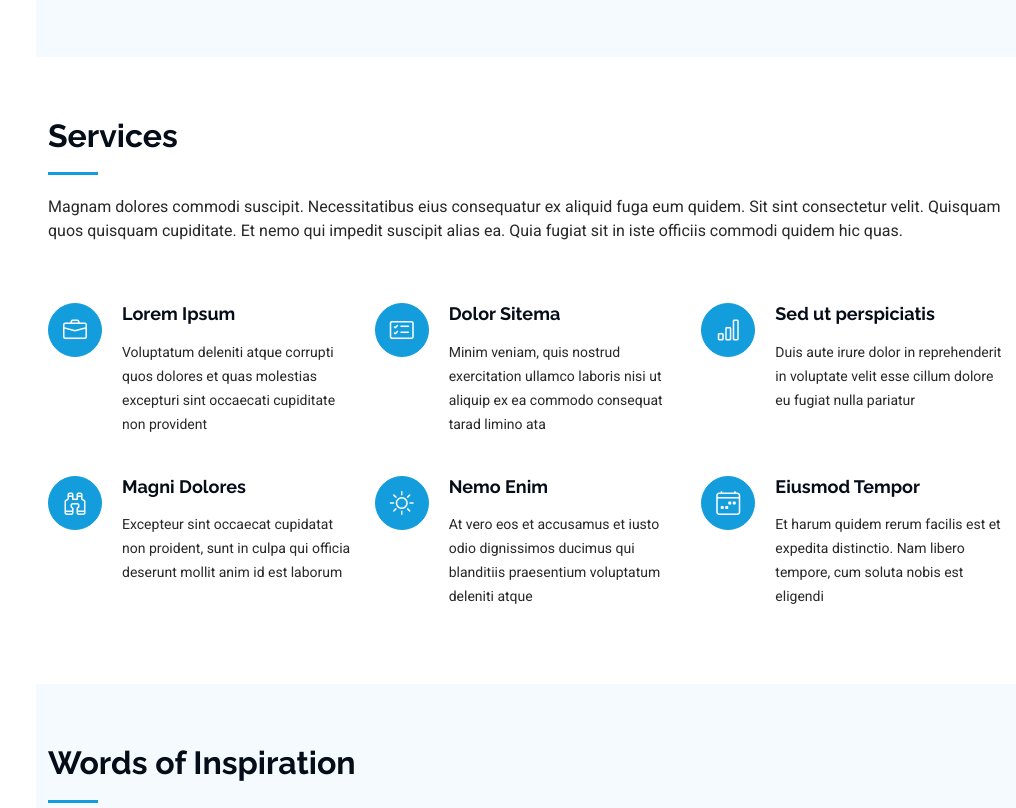
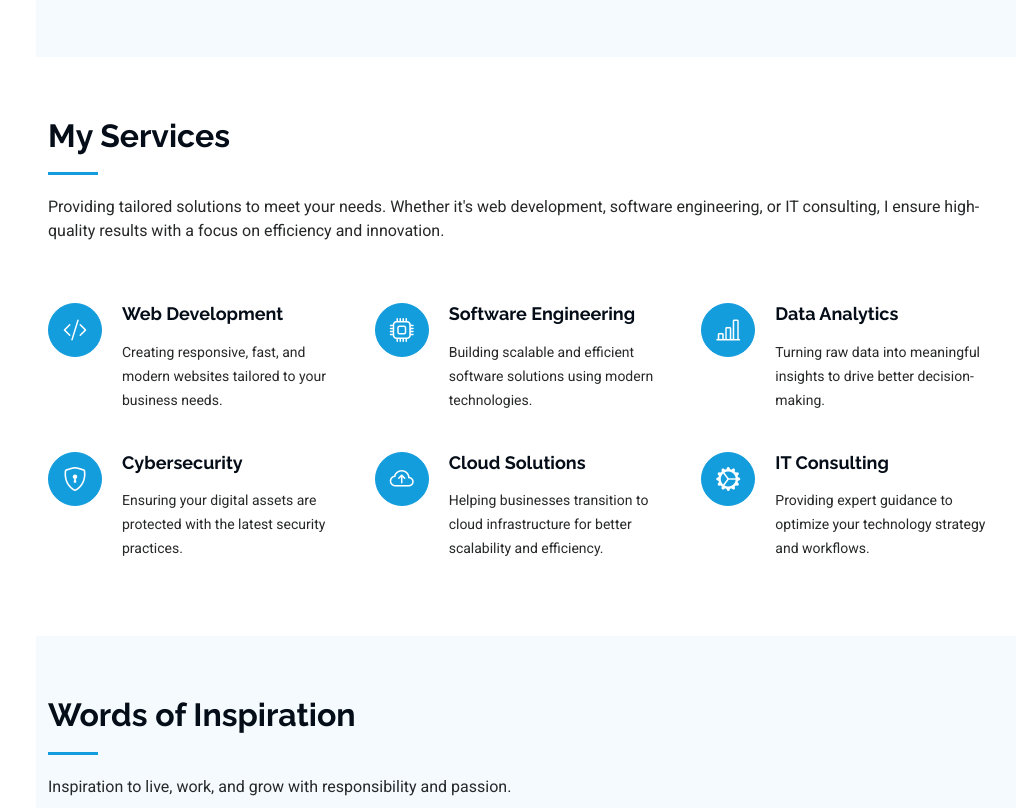
Before and after one commit to HamidrezaRahimian/personal-Website, a plain HTML site: page index.html in a window 1280 px wide. Shown: the part 5775-6583 px from the top of the page, without its empty margins (264-1280 px from the left). Drawn offline with Linux system fonts and the light colour scheme.

Commit message:
update html

```diff
--- a/index.html
+++ b/index.html
@@ -4,7 +4,7 @@
 <head>
   <meta charset="utf-8">
   <meta content="width=device-width, initial-scale=1.0" name="viewport">
-  <title>Index - iPortfolio Bootstrap Template</title>
+  <title>Hamidreza Rahimian</title>
   <meta content="" name="description">
   <meta content="" name="keywords">
 
@@ -478,9 +478,9 @@
       <!-- Section Title -->
       <div class="container section-title" data-aos="fade-up">
         <h2>Portfolio</h2>
-        <p>Magnam dolores commodi suscipit. Necessitatibus eius consequatur ex aliquid fuga eum quidem. Sit sint
-          consectetur velit. Quisquam quos quisquam cupiditate. Et nemo qui impedit suscipit alias ea. Quia fugiat sit
-          in iste officiis commodi quidem hic quas.</p>
+        <p>A glimpse into my journey—projects I’ve built, places I’ve explored, and moments I’ve captured. From web
+          development to travel adventures, this portfolio reflects my passion for technology, creativity, and new
+          experiences.</p>
       </div><!-- End Section Title -->
 
       <div class="container">
@@ -684,76 +684,67 @@
 
       <!-- Section Title -->
       <div class="container section-title" data-aos="fade-up">
-        <h2>Services</h2>
-        <p>Magnam dolores commodi suscipit. Necessitatibus eius consequatur ex aliquid fuga eum quidem. Sit sint
-          consectetur velit. Quisquam quos quisquam cupiditate. Et nemo qui impedit suscipit alias ea. Quia fugiat sit
-          in iste officiis commodi quidem hic quas.</p>
+        <h2>My Services</h2>
+        <p>Providing tailored solutions to meet your needs. Whether it's web development, software engineering, or IT
+          consulting, I ensure high-quality results with a focus on efficiency and innovation.</p>
       </div><!-- End Section Title -->
 
       <div class="container">
-
         <div class="row gy-4">
 
           <div class="col-lg-4 col-md-6 service-item d-flex" data-aos="fade-up" data-aos-delay="100">
-            <div class="icon flex-shrink-0"><i class="bi bi-briefcase"></i></div>
+            <div class="icon flex-shrink-0"><i class="bi bi-code-slash"></i></div>
             <div>
-              <h4 class="title"><a href="service-details.html" class="stretched-link">Lorem Ipsum</a></h4>
-              <p class="description">Voluptatum deleniti atque corrupti quos dolores et quas molestias excepturi sint
-                occaecati cupiditate non provident</p>
+              <h4 class="title"><a href="service-details.html" class="stretched-link">Web Development</a></h4>
+              <p class="description">Creating responsive, fast, and modern websites tailored to your business needs.</p>
             </div>
-          </div>
-          <!-- End Service Item -->
+          </div><!-- End Service Item -->
 
           <div class="col-lg-4 col-md-6 service-item d-flex" data-aos="fade-up" data-aos-delay="200">
-            <div class="icon flex-shrink-0"><i class="bi bi-card-checklist"></i></div>
+            <div class="icon flex-shrink-0"><i class="bi bi-cpu"></i></div>
             <div>
-              <h4 class="title"><a href="service-details.html" class="stretched-link">Dolor Sitema</a></h4>
-              <p class="description">Minim veniam, quis nostrud exercitation ullamco laboris nisi ut aliquip ex ea
-                commodo consequat tarad limino ata</p>
+              <h4 class="title"><a href="service-details.html" class="stretched-link">Software Engineering</a></h4>
+              <p class="description">Building scalable and efficient software solutions using modern technologies.</p>
             </div>
           </div><!-- End Service Item -->
 
           <div class="col-lg-4 col-md-6 service-item d-flex" data-aos="fade-up" data-aos-delay="300">
-            <div class="icon flex-shrink-0"><i class="bi bi-bar-chart"></i></div>
+            <div class="icon flex-shrink-0"><i class="bi bi-bar-chart-line"></i></div>
             <div>
-              <h4 class="title"><a href="service-details.html" class="stretched-link">Sed ut perspiciatis</a></h4>
-              <p class="description">Duis aute irure dolor in reprehenderit in voluptate velit esse cillum dolore eu
-                fugiat nulla pariatur</p>
+              <h4 class="title"><a href="service-details.html" class="stretched-link">Data Analytics</a></h4>
+              <p class="description">Turning raw data into meaningful insights to drive better decision-making.</p>
             </div>
           </div><!-- End Service Item -->
 
           <div class="col-lg-4 col-md-6 service-item d-flex" data-aos="fade-up" data-aos-delay="400">
-            <div class="icon flex-shrink-0"><i class="bi bi-binoculars"></i></div>
+            <div class="icon flex-shrink-0"><i class="bi bi-shield-lock"></i></div>
             <div>
-              <h4 class="title"><a href="service-details.html" class="stretched-link">Magni Dolores</a></h4>
-              <p class="description">Excepteur sint occaecat cupidatat non proident, sunt in culpa qui officia deserunt
-                mollit anim id est laborum</p>
+              <h4 class="title"><a href="service-details.html" class="stretched-link">Cybersecurity</a></h4>
+              <p class="description">Ensuring your digital assets are protected with the latest security practices.</p>
             </div>
           </div><!-- End Service Item -->
 
           <div class="col-lg-4 col-md-6 service-item d-flex" data-aos="fade-up" data-aos-delay="500">
-            <div class="icon flex-shrink-0"><i class="bi bi-brightness-high"></i></div>
+            <div class="icon flex-shrink-0"><i class="bi bi-cloud-arrow-up"></i></div>
             <div>
-              <h4 class="title"><a href="service-details.html" class="stretched-link">Nemo Enim</a></h4>
-              <p class="description">At vero eos et accusamus et iusto odio dignissimos ducimus qui blanditiis
-                praesentium voluptatum deleniti atque</p>
+              <h4 class="title"><a href="service-details.html" class="stretched-link">Cloud Solutions</a></h4>
+              <p class="description">Helping businesses transition to cloud infrastructure for better scalability and
+                efficiency.</p>
             </div>
           </div><!-- End Service Item -->
 
           <div class="col-lg-4 col-md-6 service-item d-flex" data-aos="fade-up" data-aos-delay="600">
-            <div class="icon flex-shrink-0"><i class="bi bi-calendar4-week"></i></div>
+            <div class="icon flex-shrink-0"><i class="bi bi-gear-wide-connected"></i></div>
             <div>
-              <h4 class="title"><a href="service-details.html" class="stretched-link">Eiusmod Tempor</a></h4>
-              <p class="description">Et harum quidem rerum facilis est et expedita distinctio. Nam libero tempore, cum
-                soluta nobis est eligendi</p>
+              <h4 class="title"><a href="service-details.html" class="stretched-link">IT Consulting</a></h4>
+              <p class="description">Providing expert guidance to optimize your technology strategy and workflows.</p>
             </div>
           </div><!-- End Service Item -->
 
         </div>
+      </div>
+    </section><!-- /Services Section -->
 
-      </div>
-
-    </section><!-- /Services Section -->
 
     <!-- Testimonials Section -->
     <section id="testimonials" class="testimonials section light-background">
```
